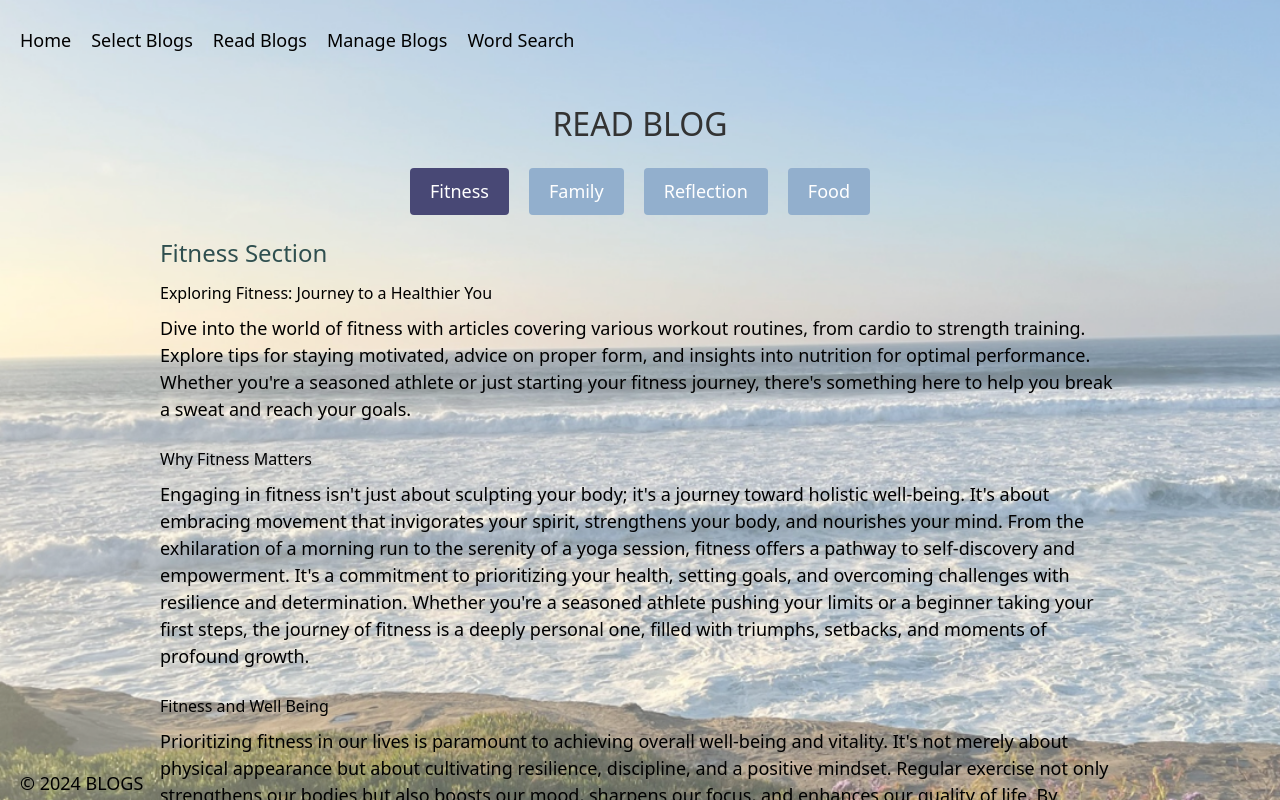
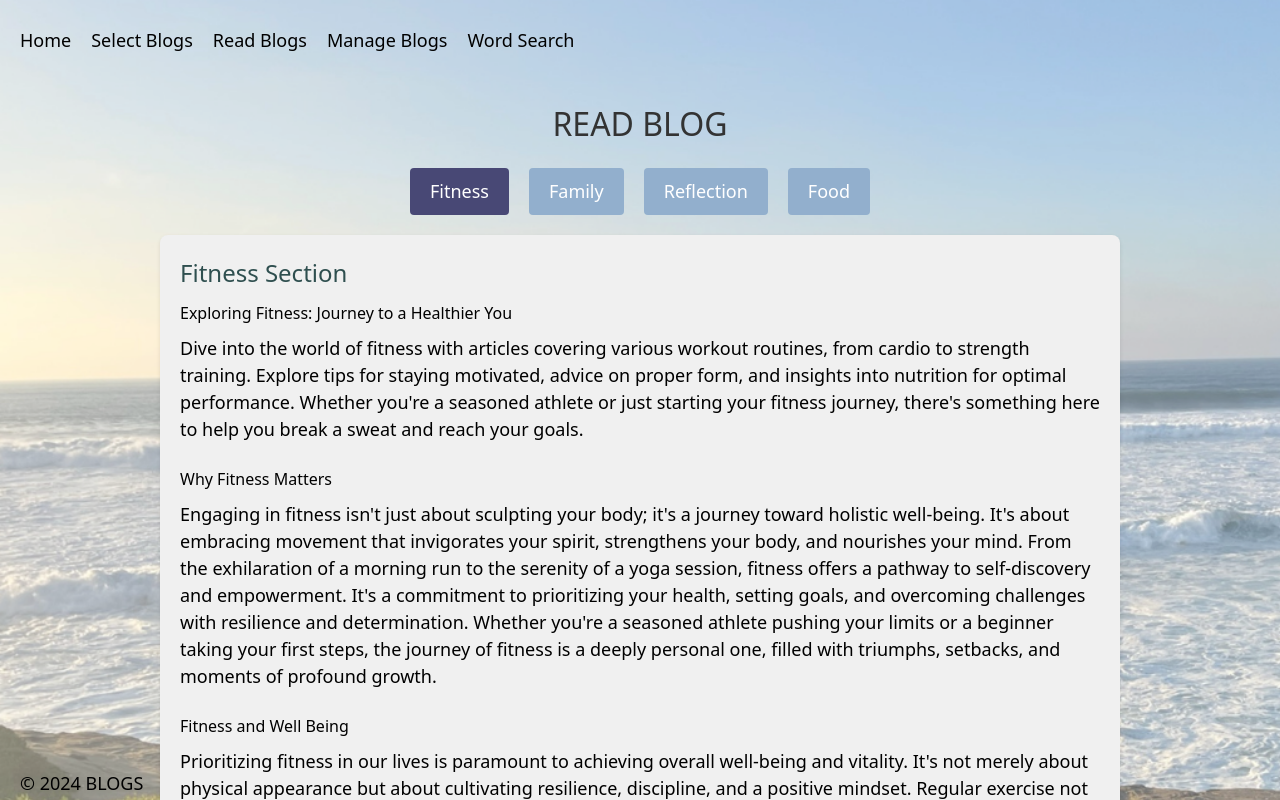
Before and after one commit to Chokseys2022/Frontend, a React (Vite) app: page /read in a window 1280 px wide. Both pictures are taken after a click on the button "Fitness". Shown: the top 800 px of the page. Built offline with nearby package versions, Linux system fonts and the light colour scheme.

Commit message:
added color behind blogs readpage

```diff
--- a/src/App.css
+++ b/src/App.css
@@ -31,6 +31,13 @@
   font-size: 1.5rem; /* Title font size */
   color: darkslategrey; /* Title color */
   margin-bottom: 10px; /* Margin bottom */
+}
+.section-container {
+  background-color: #f0f0f0; /* Set your desired background color */
+  padding: 20px; /* Add padding as needed */
+  margin-bottom: 20px; /* Add margin between sections */
+  border-radius: 8px; /* Add rounded corners */
+  box-shadow: 0 2px 4px rgba(0, 0, 0, 0.1); /* Add shadow for depth */
 }
 
 
--- a/src/pages/ManageBlog.jsx
+++ b/src/pages/ManageBlog.jsx
@@ -10,7 +10,8 @@
   useEffect(() => {
     const fetchBlogData = async () => {
       try {
-        const response = await axios.get('http://localhost:3000/blogData');
+        const response = await axios.get('http://localhost:3000/blogData')
+        ;
         setBlogs(response.data);
         setLoading(false);
       } catch (error) {
@@ -35,7 +36,7 @@
           {blogs.map(blog => (
             <li key={blog._id}>
               <h2>{blog.title}</h2>
-              <p>{blog.content}</p>
+              <p>{blog.topic}</p>
             </li>
           ))}
         </ul>
--- a/src/pages/ReadBlog.jsx
+++ b/src/pages/ReadBlog.jsx
@@ -8,7 +8,7 @@
     switch (selectedSection) {
       case "fitness":
         return (
-          <div>
+          <div className="section-container">
             <h2 className="section-title">Fitness Section</h2>
             <h3 class="underline decoration-solid">Exploring Fitness: Journey to a Healthier You</h3>
             <p class="text-justify">
@@ -58,7 +58,7 @@
         );
       case "family":
         return (
-          <div>
+          <div className="section-container">
             <h2 className="section-title">Family Section</h2>
             <div className="subsection">
               <h3 class="underline decoration-solid">Importance of Family</h3>
@@ -109,7 +109,7 @@
         );
       case "reflection":
         return (
-          <div>
+          <div className="section-container">
             <h2 className="section-title">Reflection Section</h2>
             <div className="subsection">
               <h3 class="underline decoration-solid">The Art of Reflection</h3>
@@ -161,7 +161,7 @@
         );
       case "food":
         return (
-          <div>
+          <div className="section-container">
             <h2 className="section-title">Food Section</h2>
             <div className="subsection">
               <h3 class="underline decoration-solid">Cooking as Therapeutic:</h3>
```
